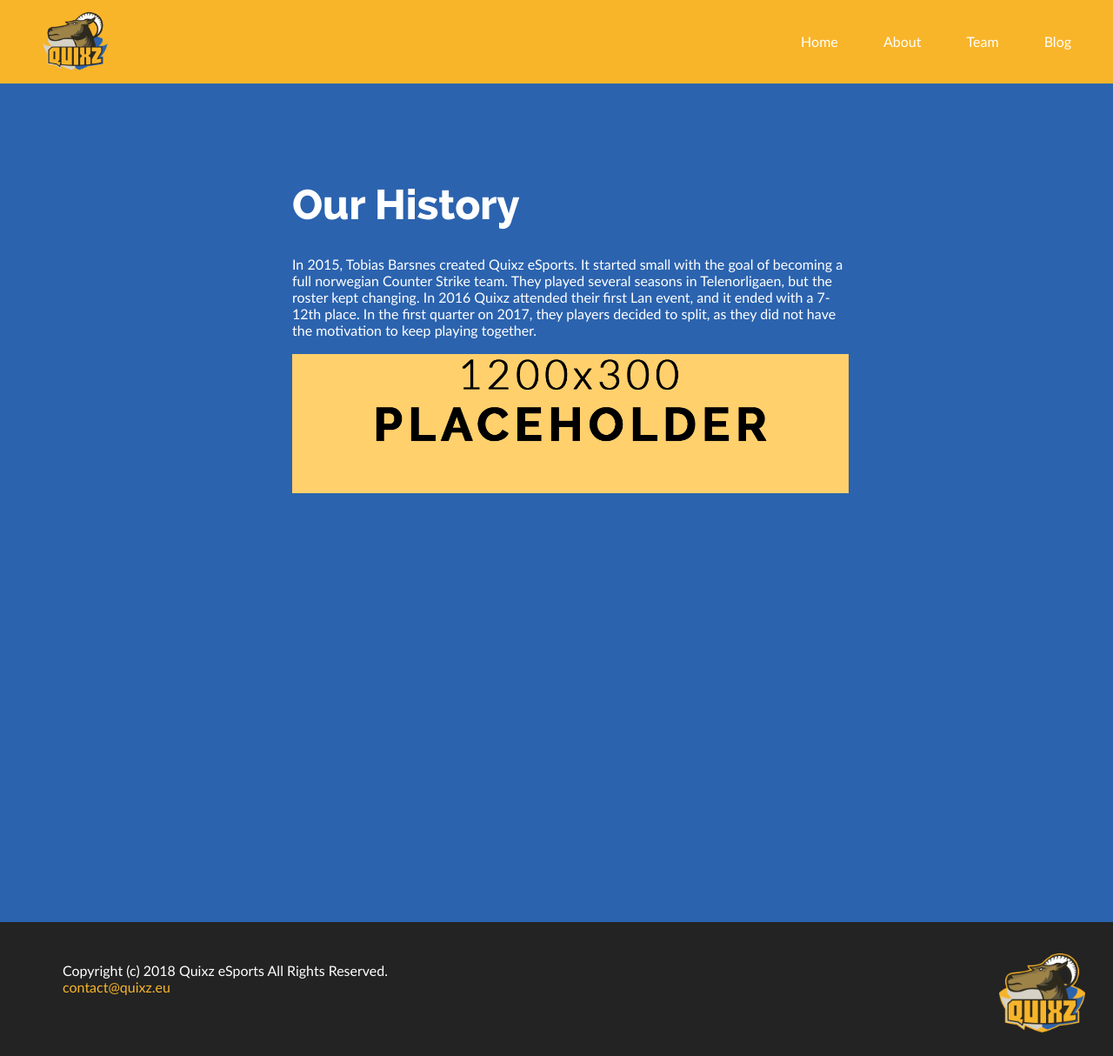
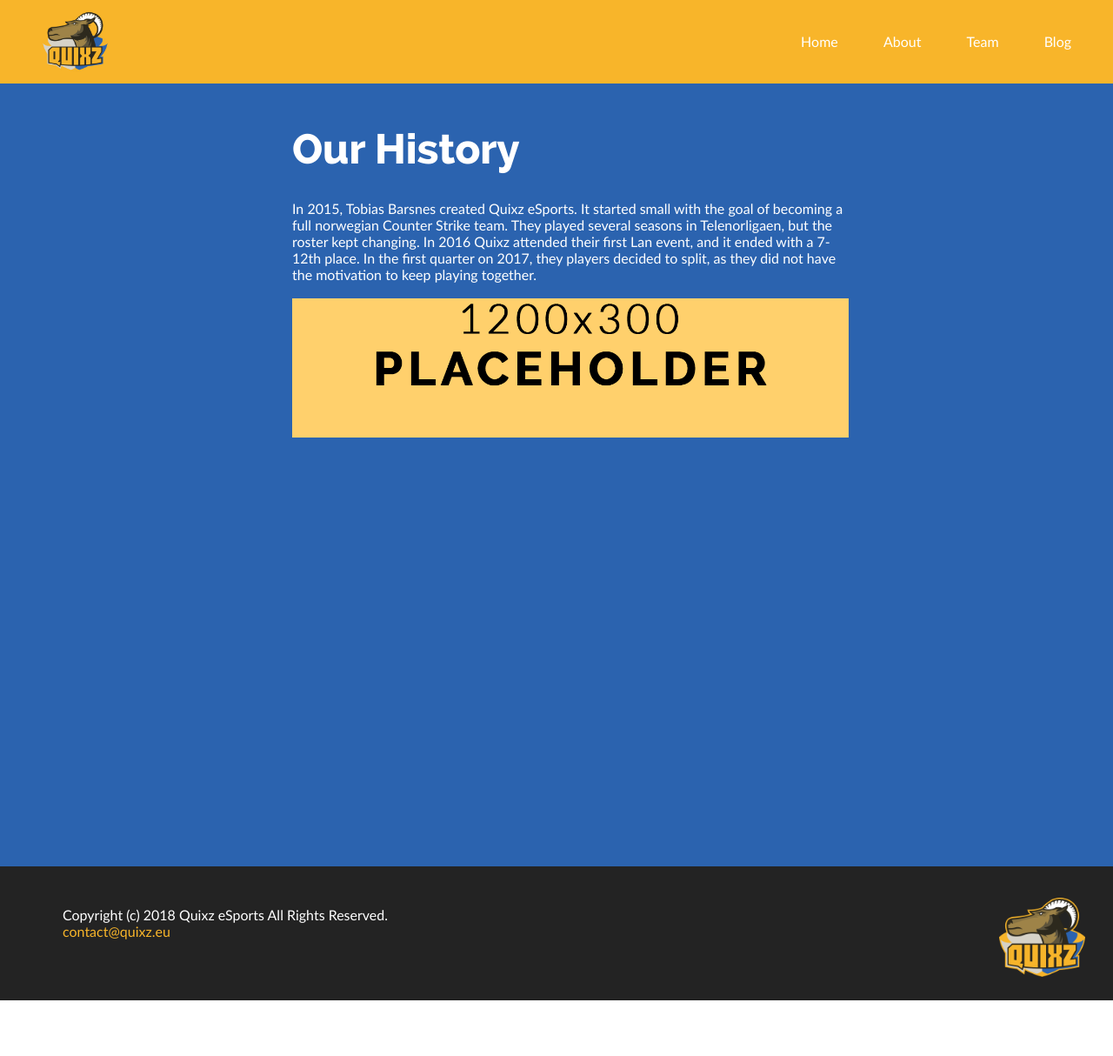
Before and after one commit to EndreKlakk/Quixz_eSports, a Jekyll site: the page built from about.md, in a window 1280 px wide. Shown: the whole page at 87% size. Built offline with Jekyll 4.4.1, drawn with Linux system fonts in a browser that asks for light colours; a script that is not in the unit is left out; after the commit the page ends 1150 px from its top, so only the background shows below that.

Commit message:
Liquid Coding

```diff
--- a/assets/css/master.css
+++ b/assets/css/master.css
@@ -376,8 +376,8 @@ body {
   width: 100vw;
   font-family: "Lato";
   background-color: #2B63AF;
-  height: 100vh;
-  padding-top: 10rem
+  min-height: 100vh;
+  padding-top: 6rem
 }
 
 .about_content h1 {
```
Also changed, not shown: 1 other file.
